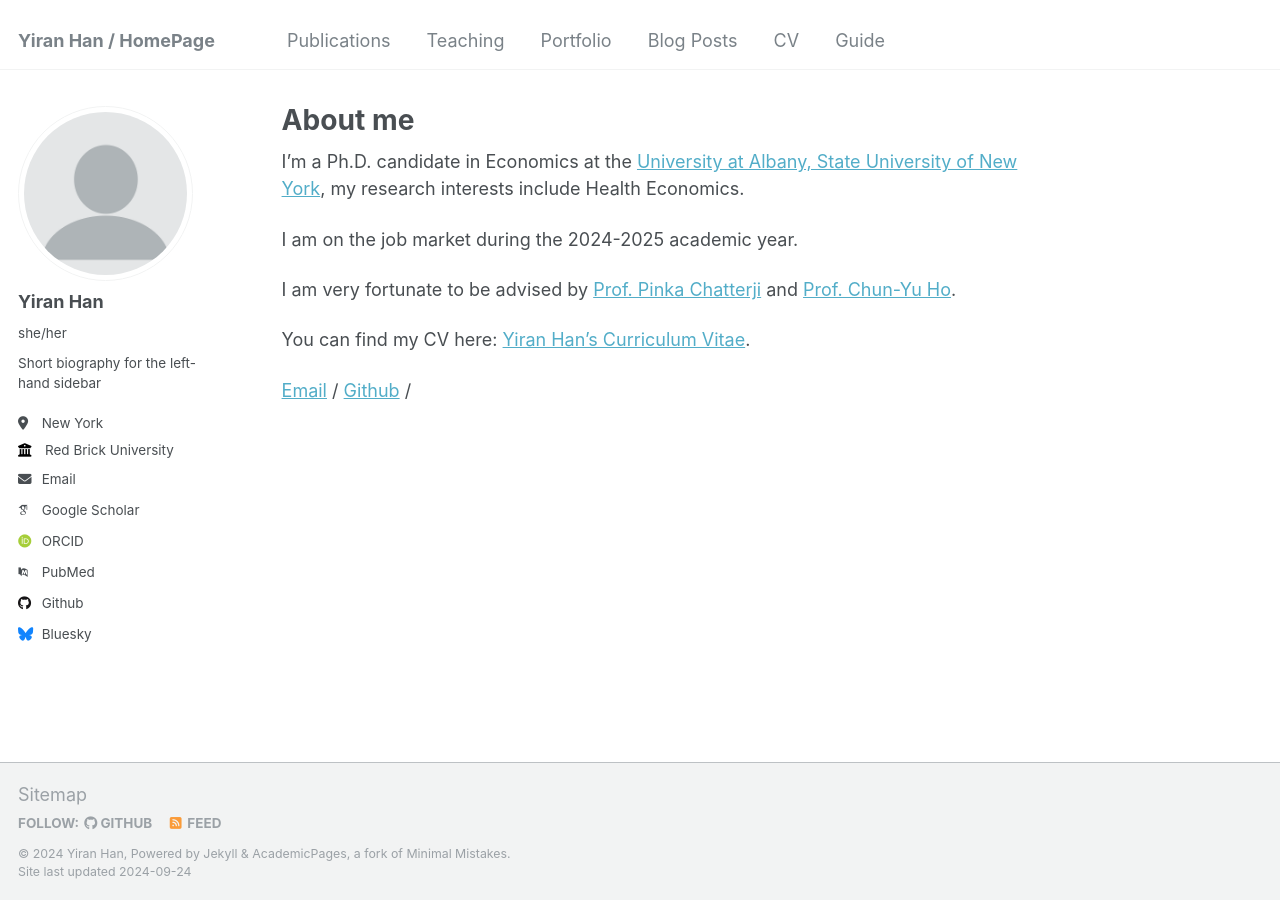
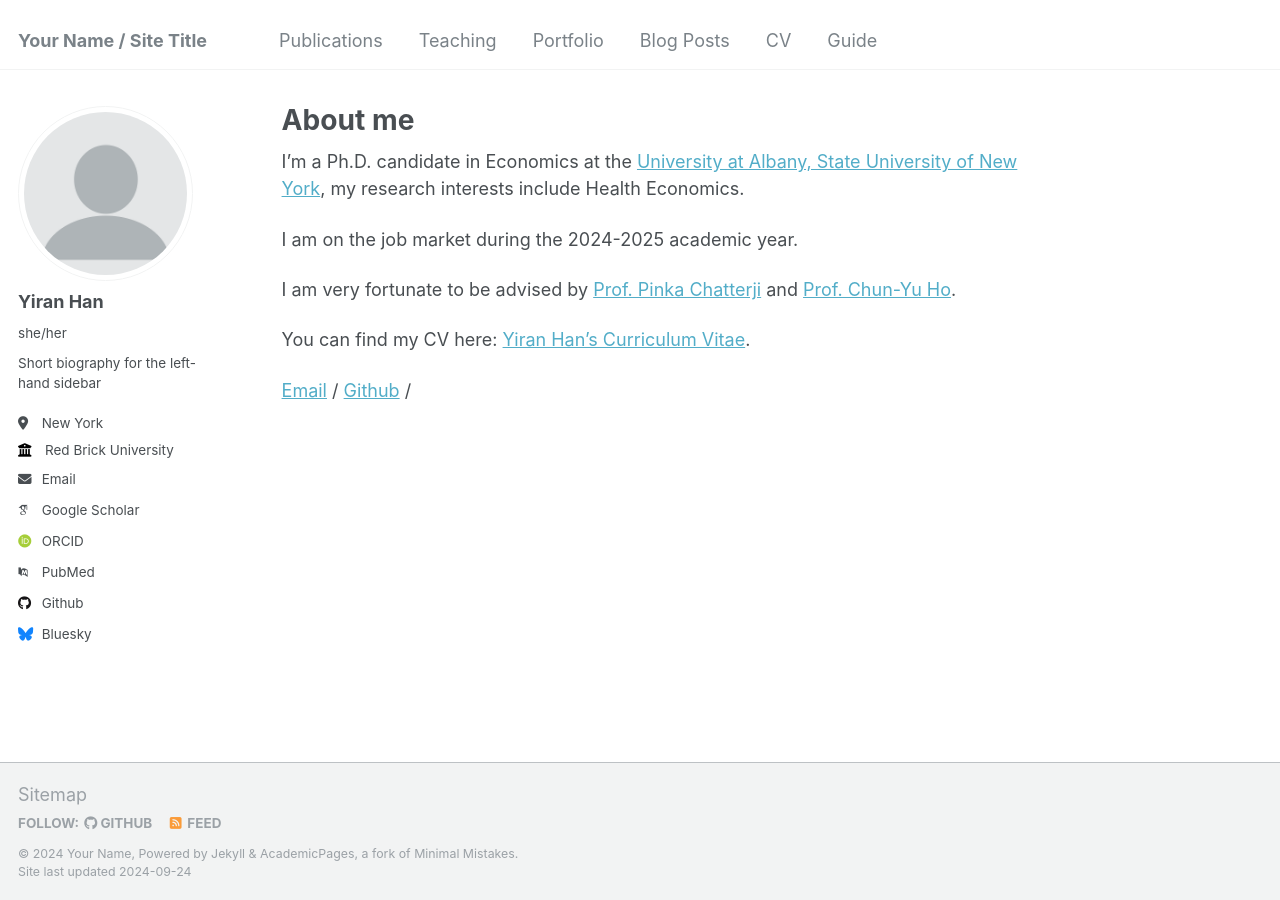
Before and after one commit to yiran-han/yiran-han.github.io, a Jekyll site: the page built from _pages/about.md, in a window 1280 px wide. Built offline with Jekyll 4.4.1, drawn with Linux system fonts in a browser that asks for light colours; some web fonts are replaced.

Commit message:
Update _config.yml

```diff
--- a/_config.yml
+++ b/_config.yml
@@ -6,16 +6,16 @@
 # For technical reasons, this file is *NOT* reloaded automatically when you use
 # `jekyll serve -l -H localhost`. If you change this file, please restart the
 # server process.
-theme: jekyll-theme-minimal
+
 # Basic Site Settings
 locale                   : "en-US"
-title                    : "Yiran Han / HomePage"
+title                    : "Your Name / Site Title"
 title_separator          : "-"
-name                     : &name "Yiran Han"
+name                     : &name "Your Name"
 description              : &description "personal description"
-url                      : https://yiranhan.github.io
+url                      : https://academicpages.github.io # the base hostname & protocol for your site e.g. "https://mmistakes.github.io"
 baseurl                  : "" # the subpath of your site, e.g. "/blog"
-repository               : "hamhammimi/yiranhan.github.io"
+repository               : "academicpages/academicpages.github.io"
 
 # Site Author - The following control what appear as part of the author content on the side bar.
 #               If a field is blank the icon and link will not appear, otherwise it will be shown.
```
